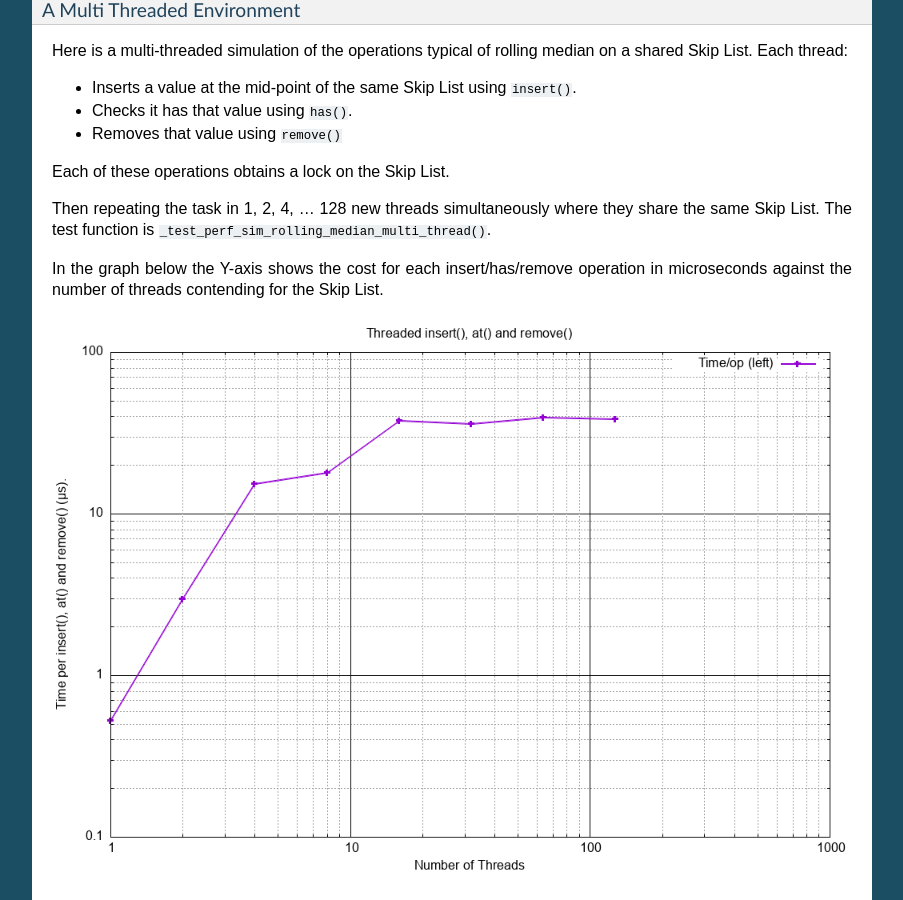
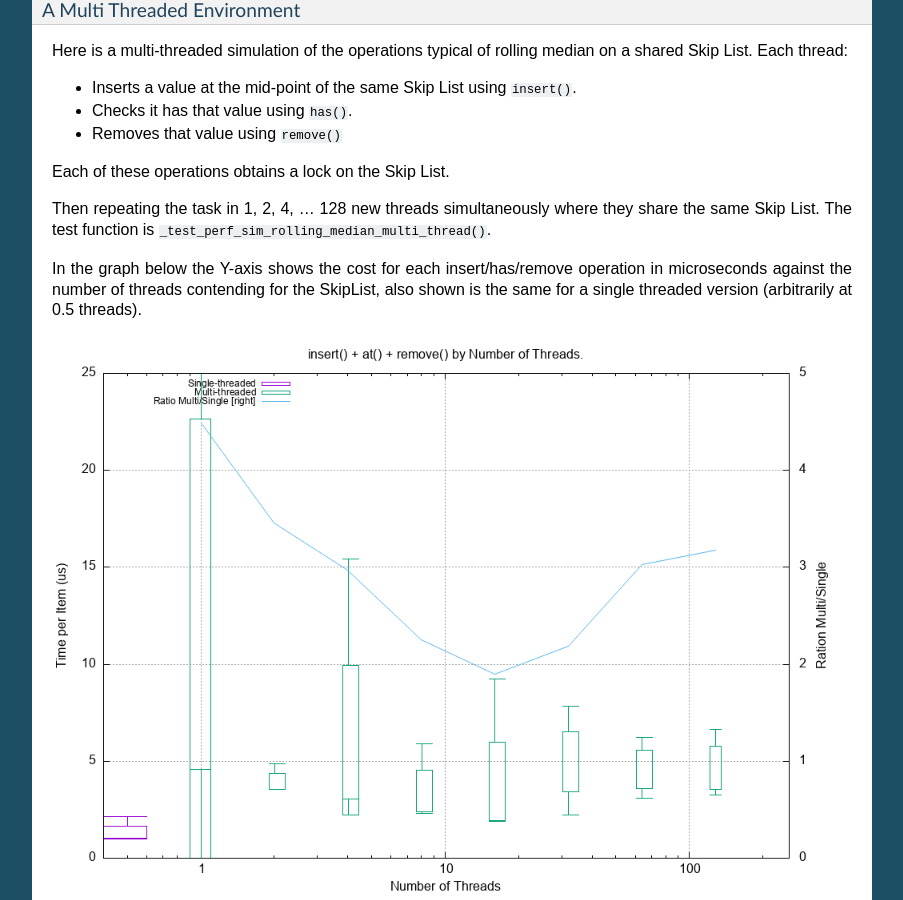
Before and after one commit to paulross/skiplist, a Sphinx documentation site: the page built from docs/source/performance.rst, in a window 1280 px wide and 900 px high, scrolled down 9838 px. Shown: the whole window, without its empty margins (198-1101 px from the left). Built offline with Sphinx 7.4.7, drawn with Linux system fonts in a browser that asks for light colours.

Commit message:
Improve multi-threaded performance documentation.

```diff
--- a/docs/source/performance.rst
+++ b/docs/source/performance.rst
@@ -364,10 +364,10 @@ Then repeating the task in 1, 2, 4, ... 128 new threads simultaneously where the
 The test function is ``_test_perf_sim_rolling_median_multi_thread()``.
 
 In the graph below the Y-axis shows the cost for each insert/has/remove operation in microseconds against the number of
-threads contending for the Skip List.
+threads contending for the SkipList, also shown is the same for a single threaded version (arbitrarily at 0.5 threads).
 
 .. image::
-    plots/images/perf_cpp_threaded_sim_rolling_median.png
+    plots/images/test_perf_sim_rolling_median_multi_thread_multi.png
 
 ===============================
 Detailed Performance
```
Also changed, not shown: docs/source/plots/images/perf_size_of.png, docs/source/plots/images/test_perf_sim_rolling_median_multi_thread_multi.png (added), 3 other files.
